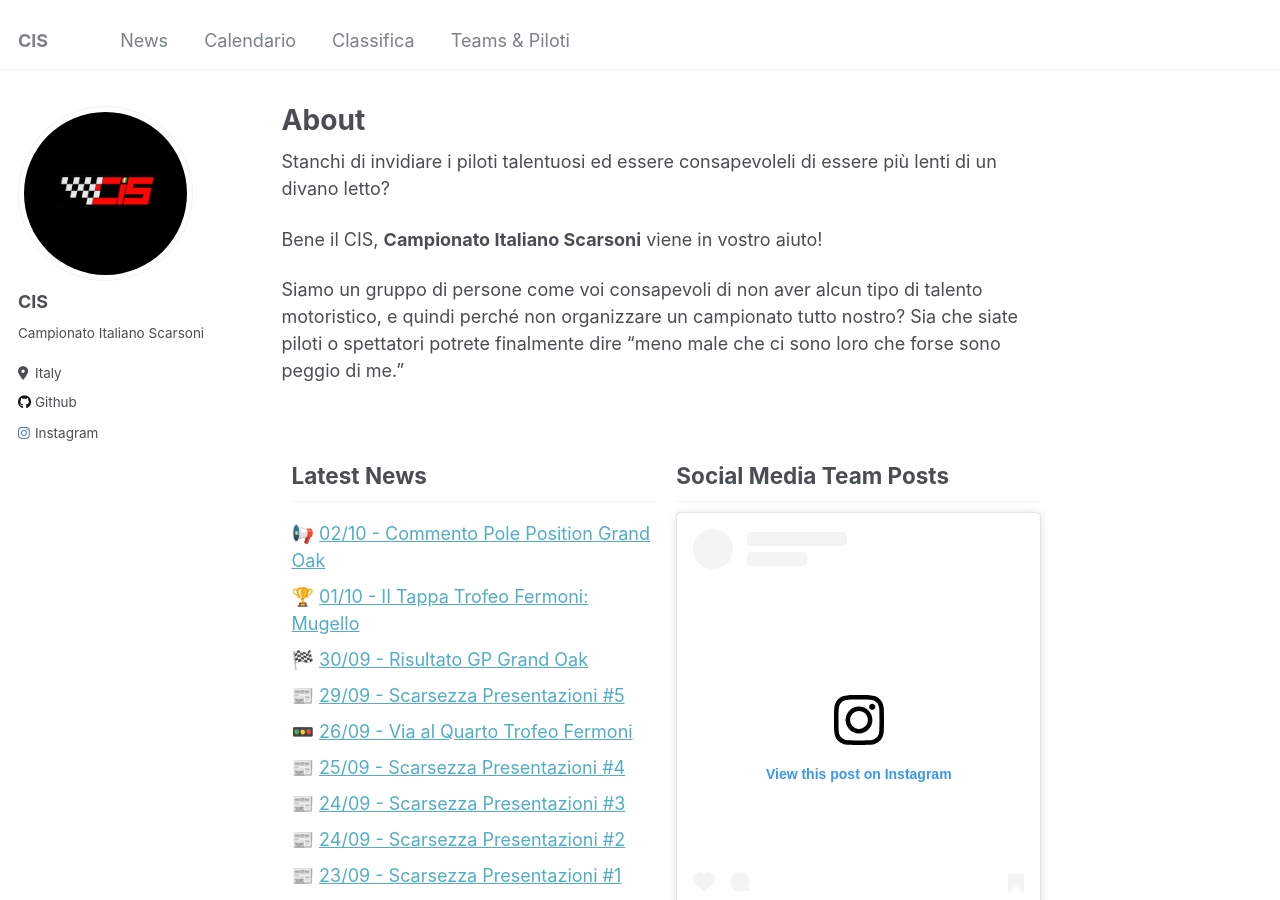
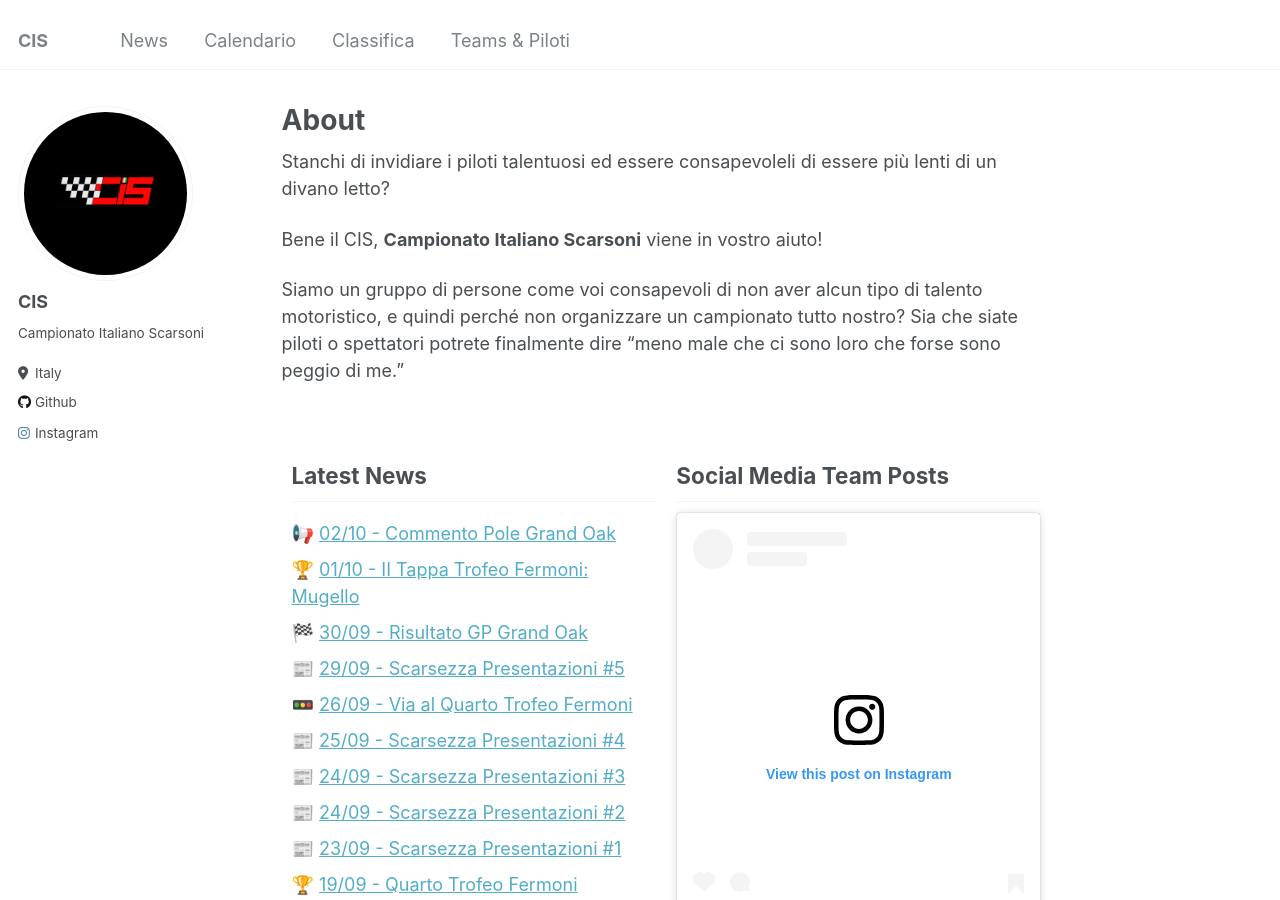
Before and after one commit to campionatoscarsoni/campionatoscarsoni.github.io, a Jekyll site: the page built from _pages/about.md, in a window 1280 px wide and 900 px high. Built offline with Jekyll 4.4.1, drawn with Linux system fonts in a browser that asks for light colours; a script that is not in the unit is left out.

Commit message:
shorter title

```diff
--- a/_pages/about.md
+++ b/_pages/about.md
@@ -38,7 +38,7 @@
   <div class="box">
   <h2>Latest News</h2>
   <ul style="list-style-type: none; padding-left: 0;">
-    <li>📢 <a href="/calendar/grand_oak">02/10 - Commento Pole Position Grand Oak</a></li>
+    <li>📢 <a href="/calendar/grand_oak">02/10 - Commento Pole Grand Oak</a></li>
     <li>🏆 <a href="/news/24_10_01_seconda_tappa">01/10 - II Tappa Trofeo Fermoni: Mugello</a></li>
     <li>🏁 <a href="/news/24_09_30_grand_oak_commento">30/09 - Risultato GP Grand Oak</a></li>
     <li>📰 <a href="/news/24_09_29_presentazione5">29/09 - Scarsezza Presentazioni #5</a></li>
```
